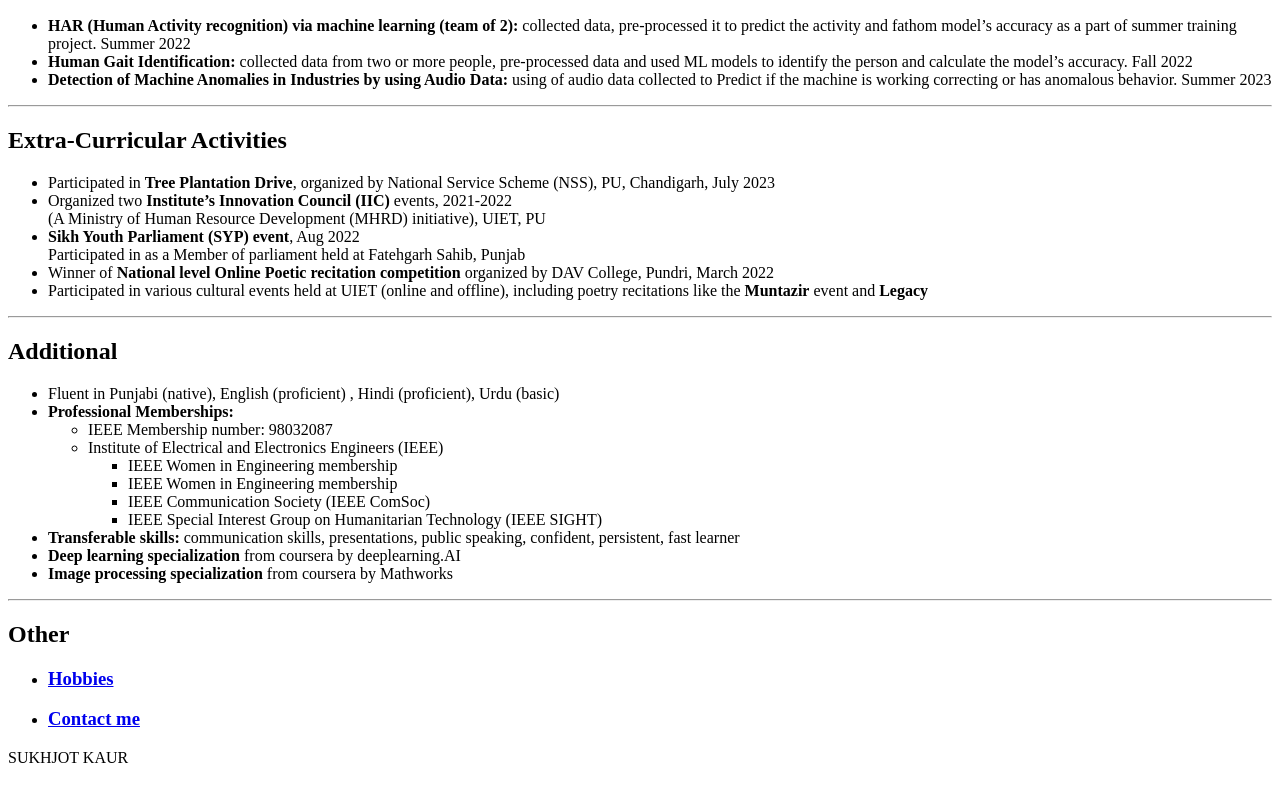
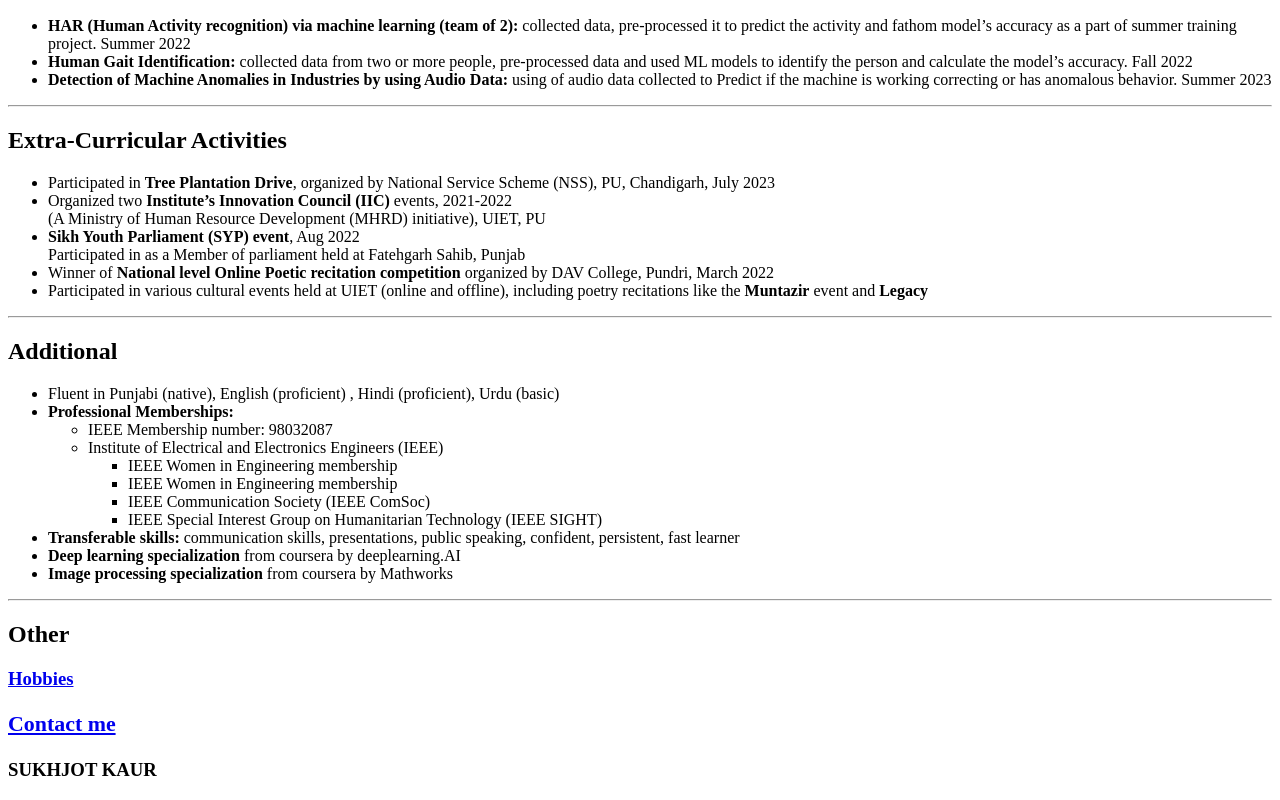
Before and after one commit to SukhjotKaur/Resume, a plain HTML site: page index.html in a window 1280 px wide. Shown: the part 1187-1987 px from the top of the page. Drawn offline with Linux system fonts and the light colour scheme.

Commit message:
Update index.html

```diff
--- a/index.html
+++ b/index.html
@@ -100,9 +100,8 @@
         </ul>
     <hr/>
     <h2>Other</h2>
-        <ul>
-            <li><a href="./Hobbies.html"><h3>Hobbies<h3></a></li>
-            <li><a href="./Contact_me.html"><h3>Contact me</h3></a></li>
+        <a href="./Hobbies.html"><h3>Hobbies<h3></a>
+        <a href="./Contact_me.html"><h3>Contact me</h3></a>
         </ul>
     <footer>
         <p>SUKHJOT KAUR</p>
```
